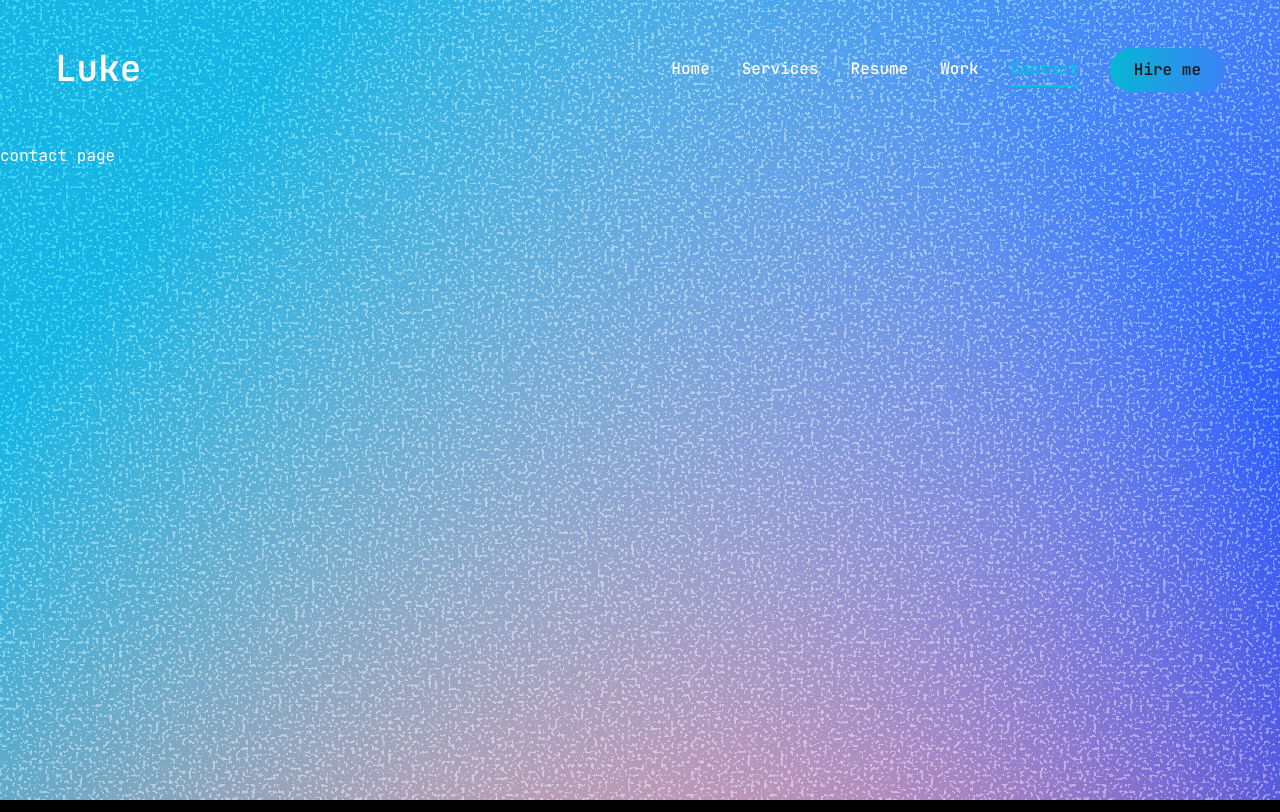
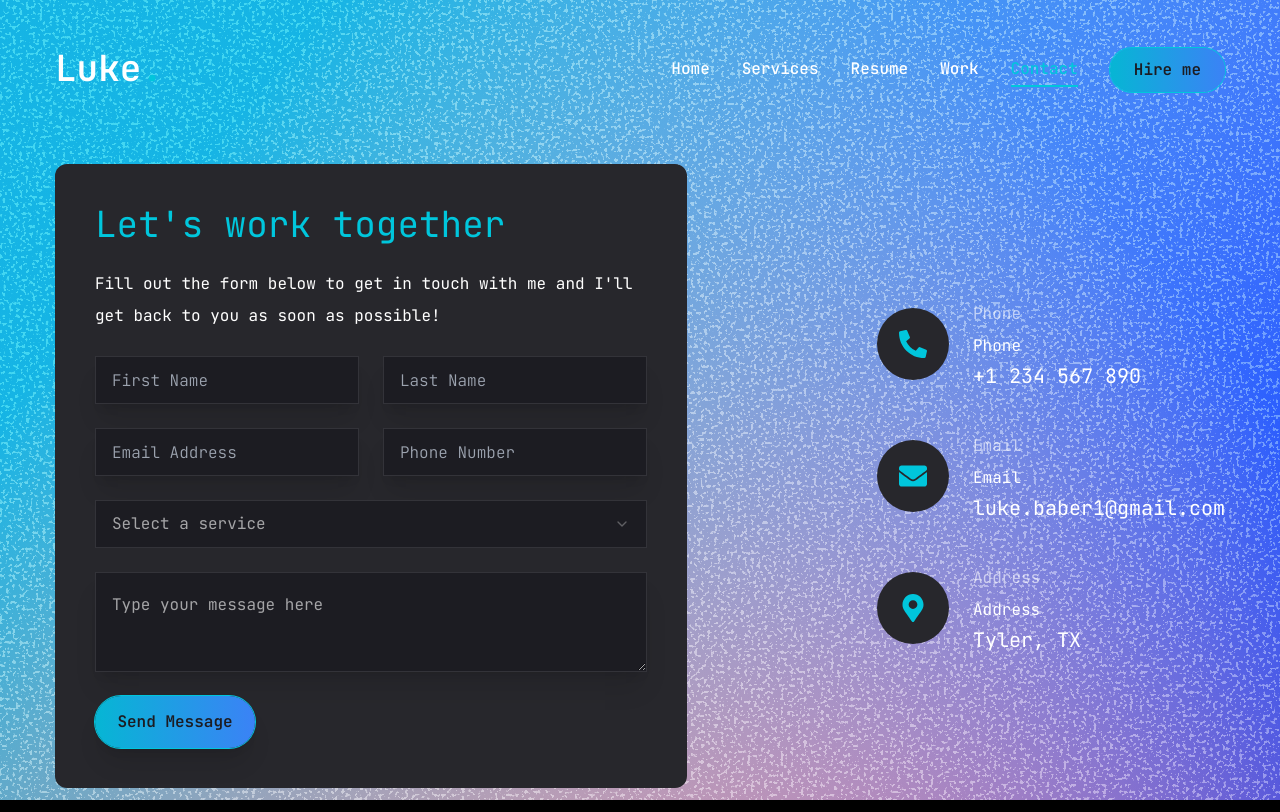
Before and after one commit to LukeBaber1836/portfolio-site, a Next.js app: page /contact in a window 1280 px wide. Built offline with nearby package versions, Linux system fonts and the light colour scheme.

Commit message:
finished template

```diff
--- a/app/contact/page.tsx
+++ b/app/contact/page.tsx
@@ -1,10 +1,129 @@
+"use client";
+
 import React from 'react'
+
+import { Button } from '@/components/ui/button'
+import { Input } from '@/components/ui/input'
+import { Textarea } from '@/components/ui/textarea'
+
+import {
+  Select,
+  SelectContent,
+  SelectItem,
+  SelectTrigger,
+  SelectValue,
+  SelectLabel,
+  SelectGroup,
+} from '@/components/ui/select'
+
+import { FaPhoneAlt, FaEnvelope, FaMapMarkerAlt } from "react-icons/fa";
+import { motion } from 'framer-motion'
+
+const info = [
+  {
+    icon: <FaPhoneAlt />,
+    title: "Phone",
+    description: "+1 234 567 890"
+  },
+  {
+    icon: <FaEnvelope />,
+    title: "Email",
+    description: "luke.baber1@gmail.com"
+  },
+  {
+    icon: <FaMapMarkerAlt />,
+    title: "Address",
+    description: "Tyler, TX"
+  }
+]
 
 const Contact = () => {
   return (
-    <div>
-      contact page
-    </div>
+    <motion.div
+      initial={{ opacity: 0 }}
+      animate={{
+        opacity: 1,
+        transition: {
+          delay: 2.4,
+          duration: 0.4,
+          ease: "easeIn"
+        }
+      }}
+      className='py-6'
+    >
+      <div className='container mx-auto'>
+        <div className='flex flex-col xl:flex-row gap-[30px]'>
+        {/* form */}
+        <div className='xl:w-[54%] order-2 xl:order-none'>
+          <form className='flex flex-col gap-6 p-10 bg-[#27272c] rounded-xl'>
+            <h3 className='text-4xl text-accent'>
+              Let's work together
+            </h3>
+            <p>
+              Fill out the form below to get in touch with me and I'll get back to you as soon as possible!
+            </p>
+            {/* input */}
+            <div className='grid grid-cols-1 md:grid-cols-2 gap-6'>
+              <Input type='firstname' placeholder='First Name' />
+              <Input type='lastname' placeholder='Last Name' />
+              <Input type='email' placeholder='Email Address' />
+              <Input type='phone' placeholder='Phone Number' />
+            </div>
+            <Select>
+              <SelectTrigger className='w-full'>
+                <SelectValue placeholder='Select a service' />
+              </SelectTrigger>
+              <SelectContent>
+                <SelectGroup>
+                  <SelectLabel>Select a service</SelectLabel>
+                  <SelectItem value='est'>Web Development</SelectItem>
+                  <SelectItem value='cst'>UI/UX Design</SelectItem>
+                  <SelectItem value='mst'>3D Modeling/Printing</SelectItem>
+                  <SelectItem value='nst'>Prototyping</SelectItem>
+                </SelectGroup>
+              </SelectContent>
+            </Select>
+            {/* text area */}
+            <Textarea
+              className='h-[100px]'
+              placeholder='Type your message here'
+            />
+            {/* button */}
+            <Button size='md' className='max-w-40 shadow-xl'>
+              Send Message
+            </Button>
+
+          </form>
+        </div>
+        {/* info */}
+        <div className='flex-1 flex items-center xl:justify-end order-1 xl:order-none mb-8 xl:mb-0'>
+          <ul className='flex flex-col gap-10'>
+            {info.map((item, index) => {
+              return (
+                <li key={index} className='flex items-center gap-6'>
+                  <div className='w-[52px] h-[52px] xl:w-[72px] xl:h-[72px] bg-[#27272c] text-accent rounded-full transition-all duration-300 flex items-center justify-center'>
+                    <div className='text-[28px]'>
+                      {item.icon}
+                    </div>
+                  </div>
+                  <div>
+                    <p className='text-white/60'>
+                      {item.title}
+                    </p>
+                    <div>
+                      <p>{item.title}</p>
+                      <h3 className='text-xl'>{item.description}</h3>
+                    </div>
+                  </div>
+                </li>
+              );
+            })}
+          </ul>
+        </div>
+        </div>
+      </div>
+
+    </motion.div>
   )
 }
 
--- a/components/ui/button.tsx
+++ b/components/ui/button.tsx
@@ -9,13 +9,14 @@
   {
     variants: {
       variant: {
-        default: "bg-gradient-to-r from-cyan-500 to-blue-500 text-primary hover:bg-linear-to-r hover:from-blue-500 hover:to-cyan-500",
+        default: "bg-gradient-to-r from-cyan-500 to-blue-500 text-primary hover:bg-linear-to-r hover:from-blue-500 hover:to-cyan-500 ring-1 ring-accent",
         primary: "bg-primary text-white",
         outline: "border border-accent bg-transparent text-accent hover:bg-accent hover:text-primary",
       },
       size: {
         default: "h-[44px] px-6",
         sm: "h-[48px] px-6",
+        md: "h-[52px] px-6",
         lg: "h-[57px] px-8 text-sm uppercase tracking-[2px]",
         icon: "h-10 w-10",
       },
--- a/components/ui/input.tsx
+++ b/components/ui/input.tsx
@@ -8,7 +8,7 @@
       <input
         type={type}
         className={cn(
-          "flex h-10 w-full rounded-md border border-slate-200 bg-white px-3 py-2 text-base ring-offset-white file:border-0 file:bg-transparent file:text-sm file:font-medium file:text-slate-950 placeholder:text-slate-500 focus-visible:outline-none focus-visible:ring-2 focus-visible:ring-slate-950 focus-visible:ring-offset-2 disabled:cursor-not-allowed disabled:opacity-50 md:text-sm dark:border-slate-800 dark:bg-slate-950 dark:ring-offset-slate-950 dark:file:text-slate-50 dark:placeholder:text-slate-400 dark:focus-visible:ring-slate-300",
+          "flex h-[48px] rounded-md border border-white/10 focus:border-accent font-light bg-primary px-4 py-5 text-base placeholder:text-white-50 outline-none shadow-xl",
           className
         )}
         ref={ref}
--- a/components/ui/select.tsx
+++ b/components/ui/select.tsx
@@ -19,7 +19,7 @@
   <SelectPrimitive.Trigger
     ref={ref}
     className={cn(
-      "flex h-10 w-full items-center justify-between rounded-md border border-slate-200 bg-white px-3 py-2 text-sm ring-offset-white placeholder:text-slate-500 focus:outline-none focus:ring-2 focus:ring-slate-950 focus:ring-offset-2 disabled:cursor-not-allowed disabled:opacity-50 [&>span]:line-clamp-1 dark:border-slate-800 dark:bg-slate-950 dark:ring-offset-slate-950 dark:placeholder:text-slate-400 dark:focus:ring-slate-300",
+      "flex h-[48px] w-full items-center justify-between rounded-md border border-white/10 bg-primary px-4 py-5 text base text-white/60 placeholder:text-white/10 focus:border-accent outline-none",
       className
     )}
     {...props}
@@ -75,7 +75,7 @@
     <SelectPrimitive.Content
       ref={ref}
       className={cn(
-        "relative z-50 max-h-96 min-w-[8rem] overflow-hidden rounded-md border border-slate-200 bg-white text-slate-950 shadow-md data-[state=open]:animate-in data-[state=closed]:animate-out data-[state=closed]:fade-out-0 data-[state=open]:fade-in-0 data-[state=closed]:zoom-out-95 data-[state=open]:zoom-in-95 data-[side=bottom]:slide-in-from-top-2 data-[side=left]:slide-in-from-right-2 data-[side=right]:slide-in-from-left-2 data-[side=top]:slide-in-from-bottom-2 dark:border-slate-800 dark:bg-slate-950 dark:text-slate-50",
+        "relative z-50 max-h-96 min-w-[8rem] overflow-hidden rounded-md border border-white/10 bg-primary text-white shadow-md data-[state=open]:animate-in data-[state=closed]:animate-out data-[state=closed]:fade-out-0 data-[state=open]:fade-in-0 data-[state=closed]:zoom-out-95 data-[state=open]:zoom-in-95 data-[side=bottom]:slide-in-from-top-2 data-[side=left]:slide-in-from-right-2 data-[side=right]:slide-in-from-left-2 data-[side=top]:slide-in-from-bottom-2 dark:border-slate-800 dark:bg-slate-950 dark:text-slate-50",
         position === "popper" &&
           "data-[side=bottom]:translate-y-1 data-[side=left]:-translate-x-1 data-[side=right]:translate-x-1 data-[side=top]:-translate-y-1",
         className
@@ -118,7 +118,7 @@
   <SelectPrimitive.Item
     ref={ref}
     className={cn(
-      "relative flex w-full cursor-default select-none items-center rounded-sm py-1.5 pl-8 pr-2 text-sm outline-none focus:bg-slate-100 focus:text-slate-900 data-[disabled]:pointer-events-none data-[disabled]:opacity-50 dark:focus:bg-slate-800 dark:focus:text-slate-50",
+      "relative flex w-full cursor-default select-none items-center rounded-md py-1.5 pl-8 pr-2 text-sm outline-none focus:bg-white/10 focus:text-white data-[disabled]:pointer-events-none data-[disabled]:opacity-50 dark:focus:bg-slate-800 dark:focus:text-slate-50",
       className
     )}
     {...props}
--- a/components/ui/textarea.tsx
+++ b/components/ui/textarea.tsx
@@ -9,7 +9,7 @@
   return (
     <textarea
       className={cn(
-        "flex min-h-[80px] w-full rounded-md border border-slate-200 bg-white px-3 py-2 text-base ring-offset-white placeholder:text-slate-500 focus-visible:outline-none focus-visible:ring-2 focus-visible:ring-slate-950 focus-visible:ring-offset-2 disabled:cursor-not-allowed disabled:opacity-50 md:text-sm dark:border-slate-800 dark:bg-slate-950 dark:ring-offset-slate-950 dark:placeholder:text-slate-400 dark:focus-visible:ring-slate-300",
+        "flex min-h-[80px] w-full rounded-md border bg-primary border-white/10 br-primary px-4 py-5 text-base placeholder:text-white/60 focus-visible:outline-none focus-visible:ring-1 focus-visible:ring-accent focus-visible:ring-offset-0 disabled:cursor-not-allowed disabled:opacity-50 shadow-xl",
         className
       )}
       ref={ref}
```
